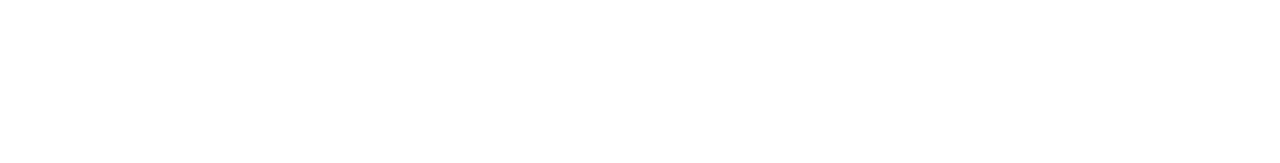
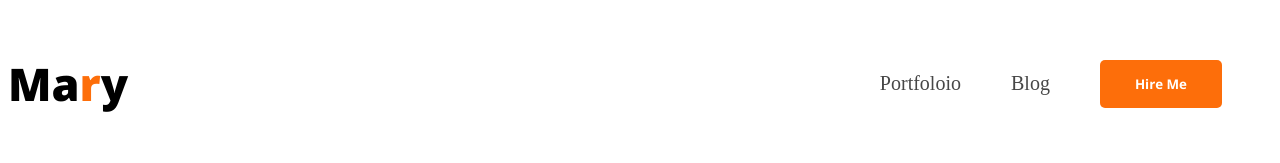
Before and after one commit to ryanarifk/webdeveloper-portfolio, a plain HTML site: page index.html in a window 1280 px wide. Drawn offline with nearby package versions, Linux system fonts and the light colour scheme; a web font is replaced by a local one.

Commit message:
added  navbar

```diff
--- a/index.html
+++ b/index.html
@@ -5,8 +5,21 @@
     <meta name="viewport" content="width=device-width, initial-scale=1.0">
     <title>Webdeveloper Portfolio</title>
     <link rel="stylesheet" href="style.css">
+    <!--Google Fonts-->
+    <link rel="preconnect" href="https://fonts.googleapis.com">
+<link rel="preconnect" href="https://fonts.gstatic.com" crossorigin>
+<link href="https://fonts.googleapis.com/css2?family=Montserrat:ital,wght@0,100..900;1,100..900&family=Open+Sans:ital,wght@0,300..800;1,300..800&family=Parkinsans:wght@300..800&family=Poppins:wght@400;600&family=Shadows+Into+Light&display=swap" rel="stylesheet">
 </head>
 <body>
-
+    <header>
+        <nav>
+            <h3 class="nav_title">Ma<span class="text_primary">r</span>y</h3>
+            <ul>
+                <li><a href="">Portfoloio</a></li>
+                <li><a href="">Blog</a></li>
+                <li><button class="btn_primary">Hire Me</button></li>
+            </ul>
+        </nav>
+    </header>
 </body>
 </html>
--- a/style.css
+++ b/style.css
@@ -0,0 +1,40 @@
+/*nav related styled*/
+nav{
+    display: flex;
+    justify-content: space-between;
+    align-items: center;
+}
+.nav_title{
+    font-weight: 800;
+    font-size: 45px;
+    font-family: "Open Sans", serif;
+}
+.text_primary{
+    color: #FD6E0A;
+}
+.btn_primary{
+    background-color: #FD6E0A;
+    border-radius: 5px;
+    border: 0;
+    color: #fff;
+    font-weight: 700;
+    padding: 15px 35px;
+    cursor: pointer;
+    font-family: "Open Sans", serif;
+}
+
+
+
+nav ul{
+    display: flex;
+    align-items: center;
+}
+nav ul li{
+    list-style: none;
+    margin-right: 50px;
+}
+nav ul li a{
+    text-decoration: none;
+    font-size: 20px;
+    color: #474747;
+}
```
